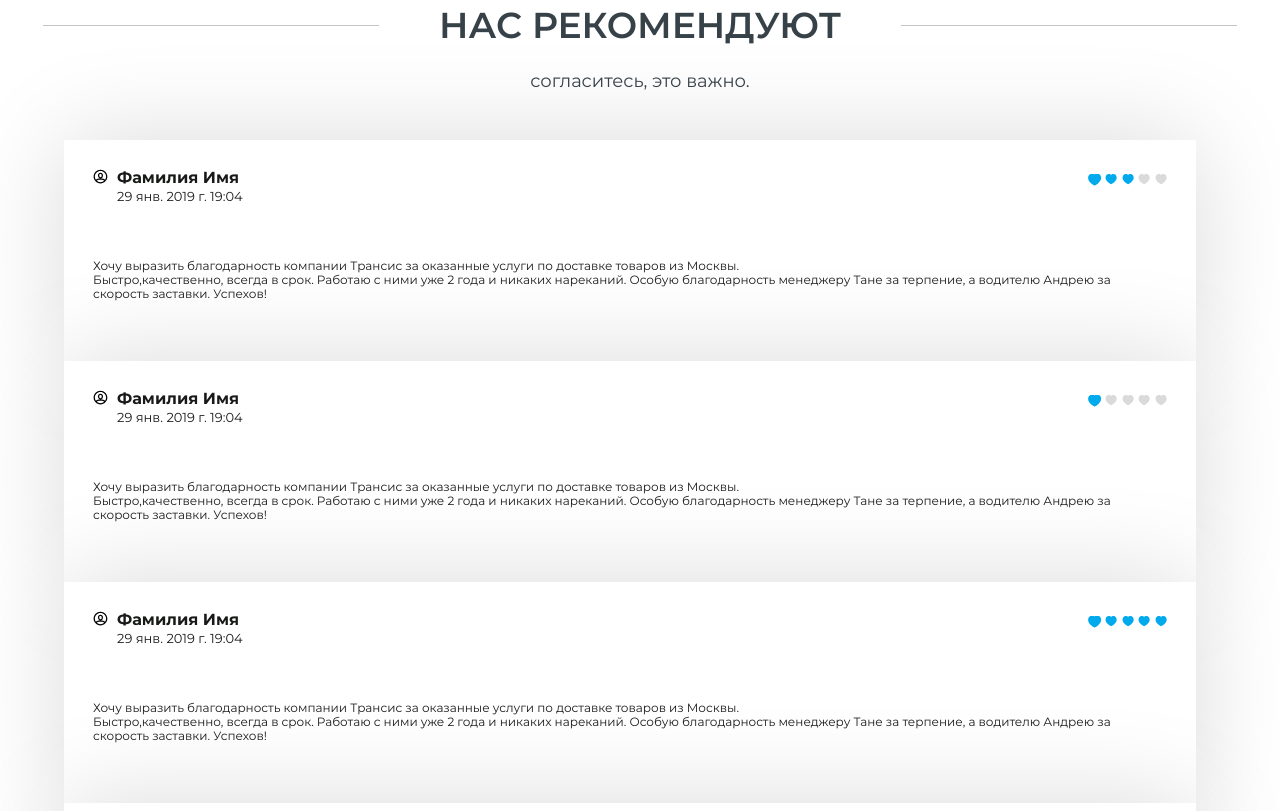
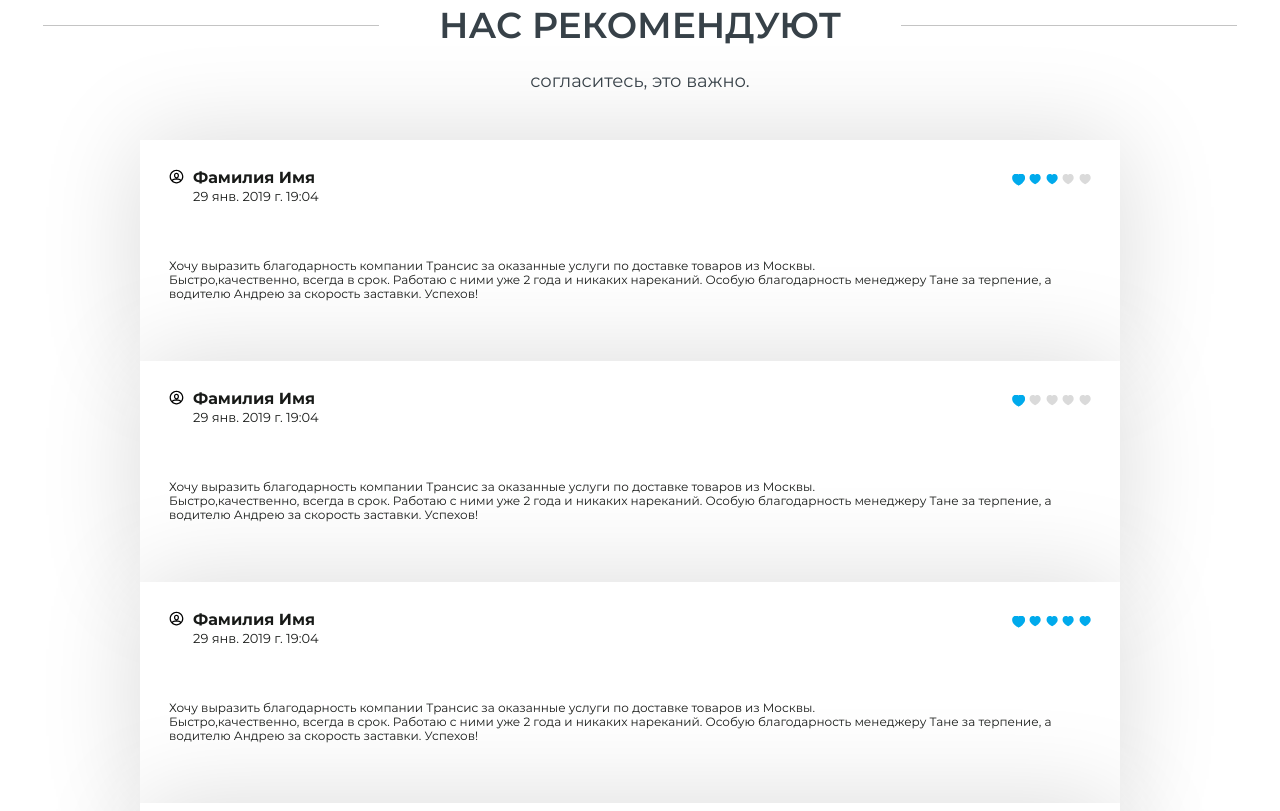
Before and after one commit to randominical/transys, a website: page #src/index.html in a window 1280 px wide. Shown: the part 7389-8200 px from the top of the page. Drawn offline with nearby package versions, Linux system fonts and the light colour scheme; some packages are replaced by stand-ins of ours; files that its build step writes are made by us from their sources; files whose address does not match are found by name; a web font is replaced by a local one.

Commit message:
recommendation правки в ширине слайдера

```diff
--- a/#src/scss/style.scss
+++ b/#src/scss/style.scss
@@ -2073,7 +2073,7 @@ body {
         margin: 0 0 48px 0;
     }
     .slider {
-        width: 65%;
+        width: 1240px;
         margin: 0 auto 31px auto;
         .slick-track{
             display: flex;
@@ -2159,7 +2159,7 @@ body {
     }
     @media (max-width: 1400px) {
         .slider {
-            width: 90%;
+            width: 1000px;
         }
     }
     @media (max-width: $md1 + px) {
```
Also changed, not shown: dist/css/style.css, dist/css/style.min.css.
